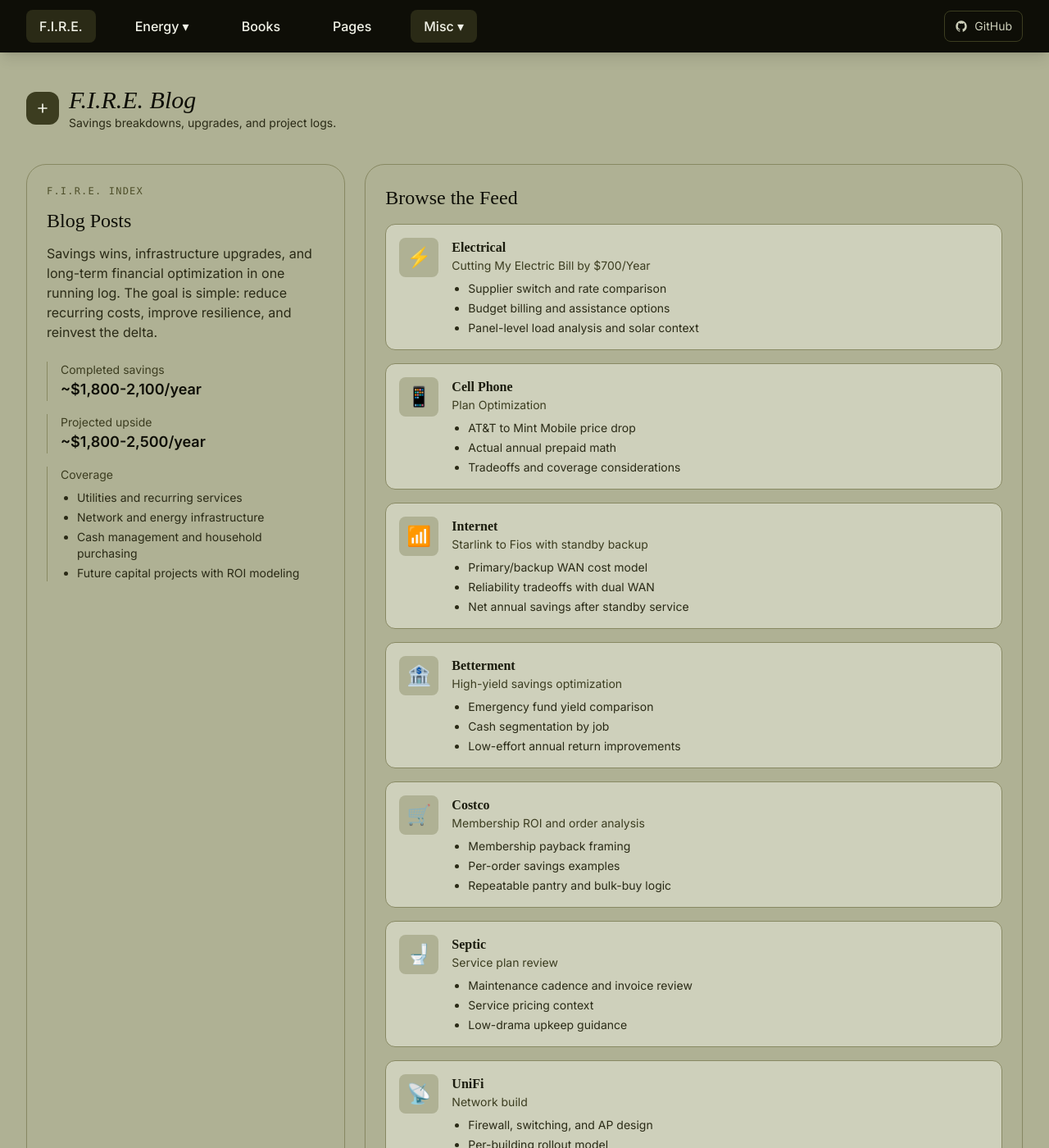
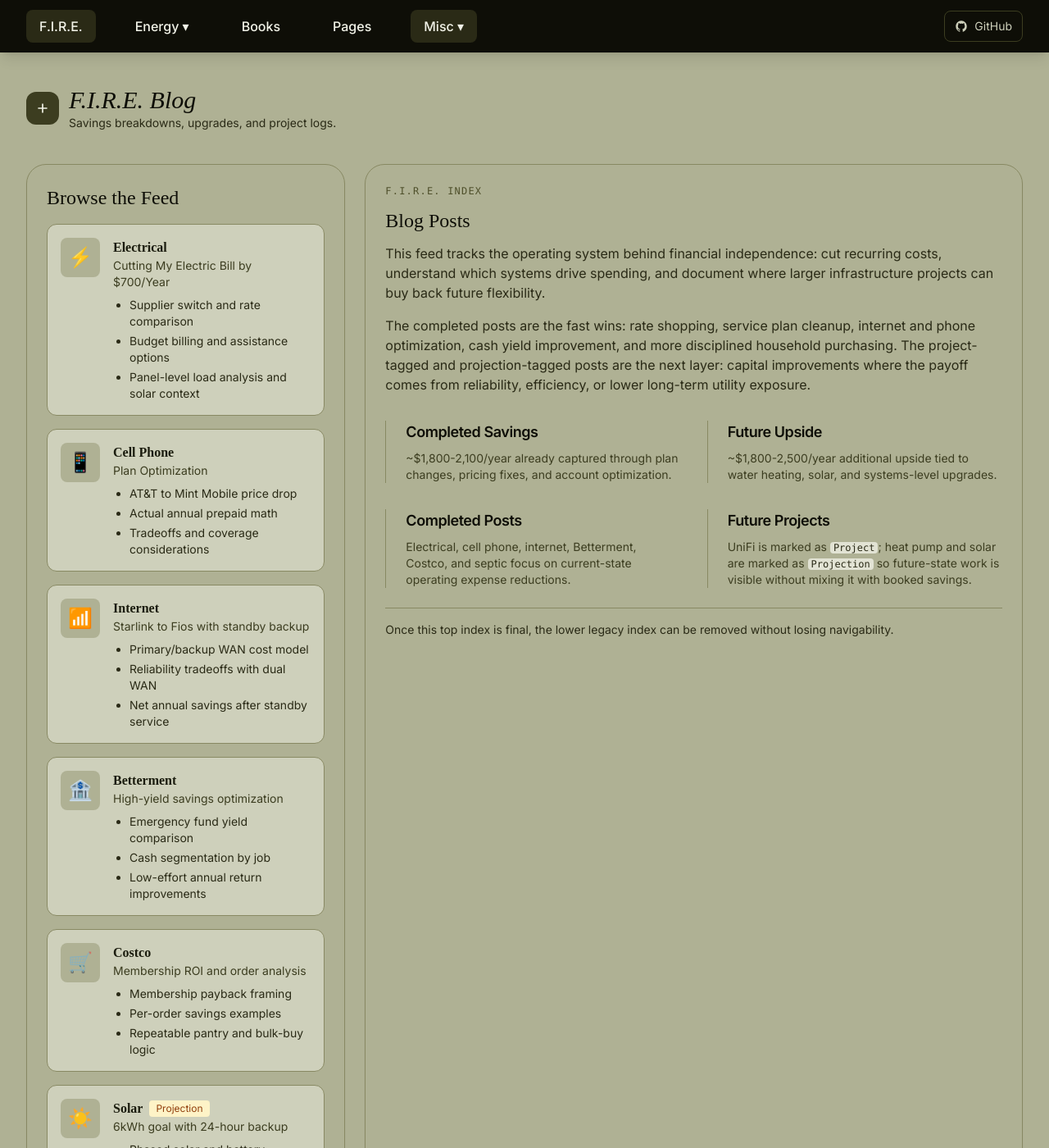
Before and after one commit to techmore/techmore.github.io, a Jekyll site: the page built from index.html, in a window 1280 px wide and 1400 px high. Shown: the whole window at 82% size. Built offline with Jekyll 4.4.1, drawn with Linux system fonts in a browser that asks for light colours; nearby versions of some CDN libraries; some web fonts are replaced; some of the changed text lies outside the part shown.

Commit message:
Rework home page feed layout

```diff
--- a/index.html
+++ b/index.html
@@ -26,31 +26,7 @@ title: F.I.R.E. - Techmore
     <section id="blog-posts" class="pb-16">
         <div class="max-w-7xl mx-auto px-4 sm:px-6 lg:px-8">
             <div class="grid gap-6 lg:grid-cols-3">
-                <div class="bg-olive-200/80 rounded-3xl border border-olive-400 p-6 shadow-sm">
-                    <p class="text-xs text-olive-600 font-mono tracking-widest uppercase">F.I.R.E. Index</p>
-                    <h2 class="mt-3 text-2xl text-olive-950">Blog Posts</h2>
-                    <p class="mt-3 text-base text-olive-800">Savings wins, infrastructure upgrades, and long-term financial optimization in one running log. The goal is simple: reduce recurring costs, improve resilience, and reinvest the delta.</p>
-                    <div class="mt-6 space-y-4">
-                        <div class="border-l border-olive-400 pl-4">
-                            <p class="text-sm text-olive-700">Completed savings</p>
-                            <p class="text-lg text-olive-950 font-semibold">~$1,800-2,100/year</p>
-                        </div>
-                        <div class="border-l border-olive-400 pl-4">
-                            <p class="text-sm text-olive-700">Projected upside</p>
-                            <p class="text-lg text-olive-950 font-semibold">~$1,800-2,500/year</p>
-                        </div>
-                        <div class="border-l border-olive-400 pl-4">
-                            <p class="text-sm text-olive-700">Coverage</p>
-                            <ul class="mt-2 list-disc pl-5 text-sm text-olive-800 space-y-1">
-                                <li>Utilities and recurring services</li>
-                                <li>Network and energy infrastructure</li>
-                                <li>Cash management and household purchasing</li>
-                                <li>Future capital projects with ROI modeling</li>
-                            </ul>
-                        </div>
-                    </div>
-                </div>
-                <div class="lg:col-span-2 bg-olive-200/70 rounded-3xl border border-olive-400 p-6 shadow-sm">
+                <div class="bg-olive-200/80 rounded-3xl border border-olive-400 p-6 shadow-sm" id="content-grid">
                     <h2 class="text-2xl text-olive-950 mb-4">Browse the Feed</h2>
                     <div class="space-y-4">
                         <a href="#electrical" class="flex items-start gap-4 p-4 bg-olive-200 rounded-xl hover:bg-olive-400/60 transition-colors border border-olive-400">
@@ -113,6 +89,36 @@ title: F.I.R.E. - Techmore
                                 </ul>
                             </div>
                         </a>
+                        <a href="#solar" class="flex items-start gap-4 p-4 bg-olive-200 rounded-xl hover:bg-olive-400/60 transition-colors border border-olive-400">
+                            <div class="w-12 h-12 bg-olive-300 rounded-lg flex items-center justify-center flex-shrink-0 text-2xl">☀️</div>
+                            <div class="flex-1 min-w-0">
+                                <div class="flex items-center gap-2">
+                                    <h3 class="text-base text-olive-900 font-semibold">Solar</h3>
+                                    <span class="text-xs bg-amber-100 text-amber-800 px-2 py-0.5 rounded">Projection</span>
+                                </div>
+                                <p class="text-sm text-olive-700">6kWh goal with 24-hour backup</p>
+                                <ul class="mt-2 list-disc pl-5 text-sm text-olive-800 space-y-1">
+                                    <li>Phased solar and battery roadmap</li>
+                                    <li>Load profile and ROI assumptions</li>
+                                    <li>Off-grid comfort vs cost tradeoffs</li>
+                                </ul>
+                            </div>
+                        </a>
+                        <a href="#unifi" class="flex items-start gap-4 p-4 bg-olive-200 rounded-xl hover:bg-olive-400/60 transition-colors border border-olive-400">
+                            <div class="w-12 h-12 bg-olive-300 rounded-lg flex items-center justify-center flex-shrink-0 text-2xl">📡</div>
+                            <div class="flex-1 min-w-0">
+                                <div class="flex items-center gap-2">
+                                    <h3 class="text-base text-olive-900 font-semibold">UniFi</h3>
+                                    <span class="text-xs bg-amber-100 text-amber-800 px-2 py-0.5 rounded">Project</span>
+                                </div>
+                                <p class="text-sm text-olive-700">Network build</p>
+                                <ul class="mt-2 list-disc pl-5 text-sm text-olive-800 space-y-1">
+                                    <li>Firewall, switching, and AP design</li>
+                                    <li>Per-building rollout model</li>
+                                    <li>Cost summary for resilient local networking</li>
+                                </ul>
+                            </div>
+                        </a>
                         <a href="#septic" class="flex items-start gap-4 p-4 bg-olive-200 rounded-xl hover:bg-olive-400/60 transition-colors border border-olive-400">
                             <div class="w-12 h-12 bg-olive-300 rounded-lg flex items-center justify-center flex-shrink-0 text-2xl">🚽</div>
                             <div class="flex-1 min-w-0">
@@ -122,18 +128,6 @@ title: F.I.R.E. - Techmore
                                     <li>Maintenance cadence and invoice review</li>
                                     <li>Service pricing context</li>
                                     <li>Low-drama upkeep guidance</li>
-                                </ul>
-                            </div>
-                        </a>
-                        <a href="#unifi" class="flex items-start gap-4 p-4 bg-olive-200 rounded-xl hover:bg-olive-400/60 transition-colors border border-olive-400">
-                            <div class="w-12 h-12 bg-olive-300 rounded-lg flex items-center justify-center flex-shrink-0 text-2xl">📡</div>
-                            <div class="flex-1 min-w-0">
-                                <h3 class="text-base text-olive-900 font-semibold">UniFi</h3>
-                                <p class="text-sm text-olive-700">Network build</p>
-                                <ul class="mt-2 list-disc pl-5 text-sm text-olive-800 space-y-1">
-                                    <li>Firewall, switching, and AP design</li>
-                                    <li>Per-building rollout model</li>
-                                    <li>Cost summary for resilient local networking</li>
                                 </ul>
                             </div>
                         </a>
@@ -154,6 +148,33 @@ title: F.I.R.E. - Techmore
                         </a>
                     </div>
                 </div>
+                <div class="lg:col-span-2 bg-olive-200/70 rounded-3xl border border-olive-400 p-6 shadow-sm">
+                    <p class="text-xs text-olive-600 font-mono tracking-widest uppercase">F.I.R.E. Index</p>
+                    <h2 class="mt-3 text-2xl text-olive-950">Blog Posts</h2>
+                    <p class="mt-3 text-base text-olive-800">This feed tracks the operating system behind financial independence: cut recurring costs, understand which systems drive spending, and document where larger infrastructure projects can buy back future flexibility.</p>
+                    <p class="mt-4 text-base text-olive-800">The completed posts are the fast wins: rate shopping, service plan cleanup, internet and phone optimization, cash yield improvement, and more disciplined household purchasing. The project-tagged and projection-tagged posts are the next layer: capital improvements where the payoff comes from reliability, efficiency, or lower long-term utility exposure.</p>
+                    <div class="mt-8 grid grid-cols-1 gap-x-8 gap-y-8 sm:grid-cols-2">
+                        <div class="flex flex-col gap-y-2 border-l border-olive-400 pl-6">
+                            <p class="text-lg text-olive-950 font-semibold tracking-tight">Completed Savings</p>
+                            <p class="text-sm text-olive-700">~$1,800-2,100/year already captured through plan changes, pricing fixes, and account optimization.</p>
+                        </div>
+                        <div class="flex flex-col gap-y-2 border-l border-olive-400 pl-6">
+                            <p class="text-lg text-olive-950 font-semibold tracking-tight">Future Upside</p>
+                            <p class="text-sm text-olive-700">~$1,800-2,500/year additional upside tied to water heating, solar, and systems-level upgrades.</p>
+                        </div>
+                        <div class="flex flex-col gap-y-2 border-l border-olive-400 pl-6">
+                            <p class="text-lg text-olive-950 font-semibold tracking-tight">Completed Posts</p>
+                            <p class="text-sm text-olive-700">Electrical, cell phone, internet, Betterment, Costco, and septic focus on current-state operating expense reductions.</p>
+                        </div>
+                        <div class="flex flex-col gap-y-2 border-l border-olive-400 pl-6">
+                            <p class="text-lg text-olive-950 font-semibold tracking-tight">Future Projects</p>
+                            <p class="text-sm text-olive-700">UniFi is marked as <code class="bg-olive-100 px-1 rounded text-olive-800 font-mono text-xs">Project</code>; heat pump and solar are marked as <code class="bg-olive-100 px-1 rounded text-olive-800 font-mono text-xs">Projection</code> so future-state work is visible without mixing it with booked savings.</p>
+                        </div>
+                    </div>
+                    <div class="mt-6 border-t border-olive-400 pt-4">
+                        <p class="text-sm text-olive-800">Once this top index is final, the lower legacy index can be removed without losing navigability.</p>
+                    </div>
+                </div>
             </div>
         </div>
     </section>
```
